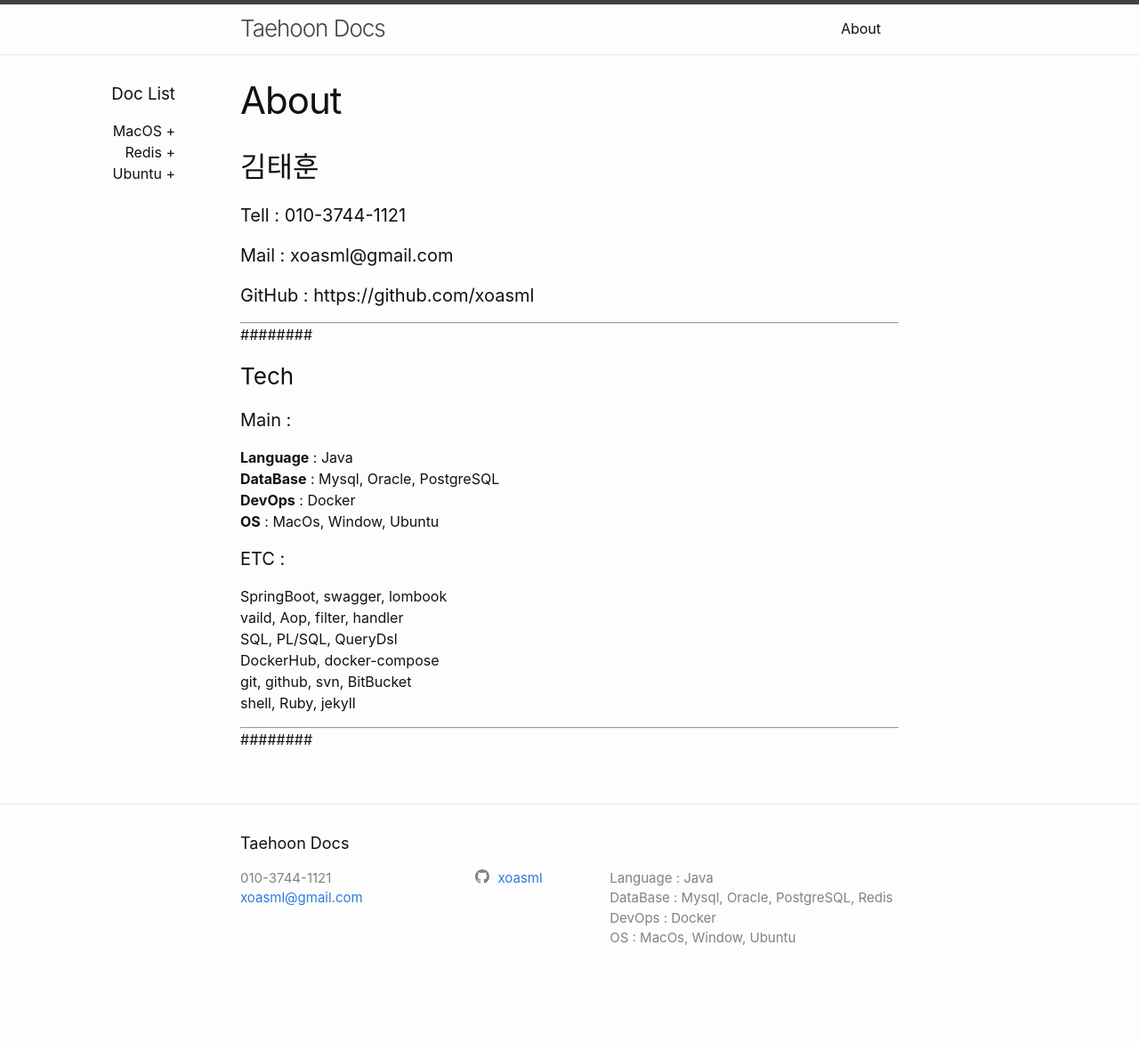
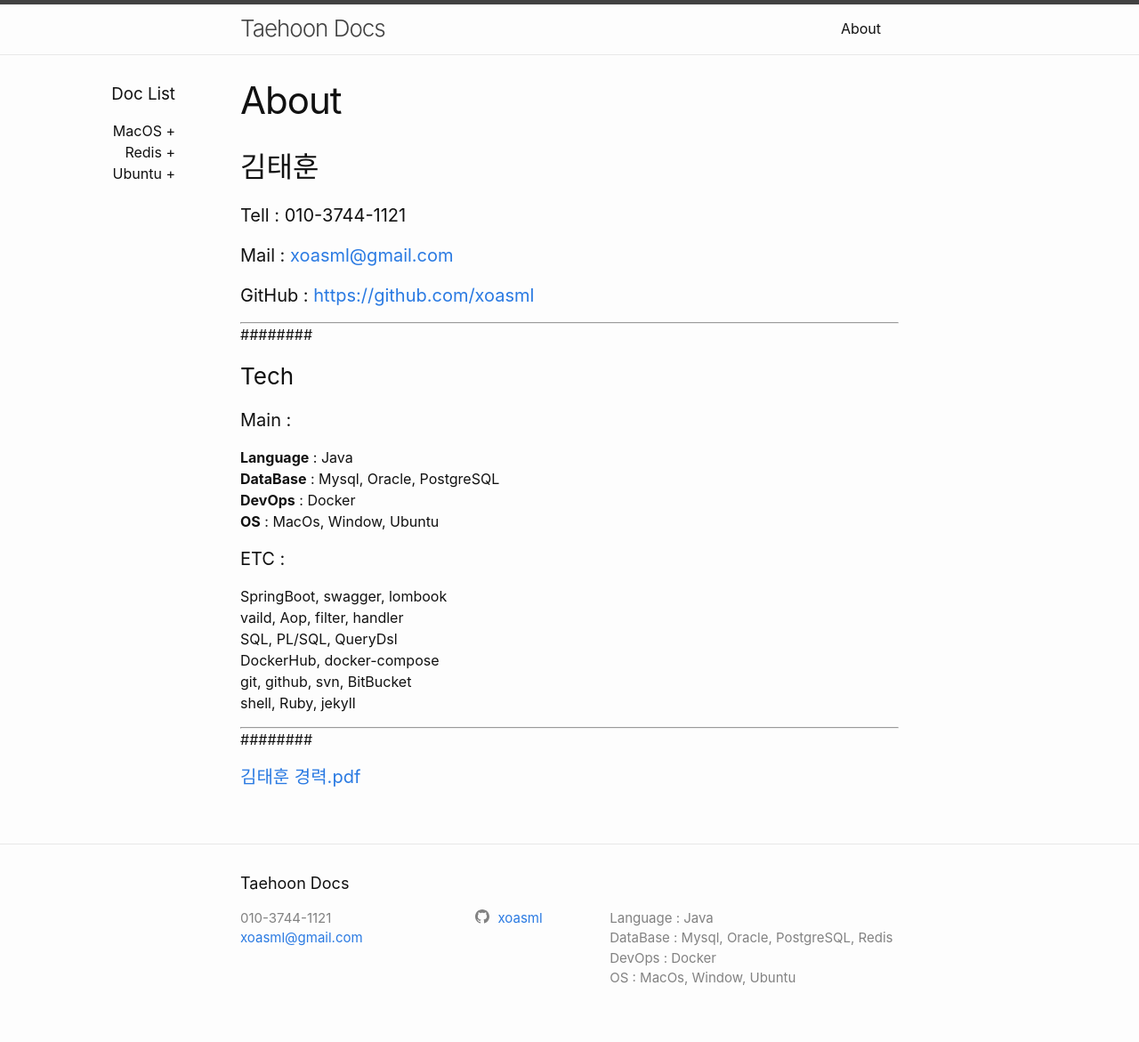
Before and after one commit to xoasml/jekyll-blog, a Jekyll site: the page built from about.md, in a window 1280 px wide. Shown: the whole page at 89% size. Built offline with Jekyll 4.4.1, drawn with Linux system fonts in a browser that asks for light colours; before the commit the page ends 1126 px from its top, so only the background shows below that; some of the changed lines change nothing that is shown.

Commit message:
add: giturl text > link, pdf file download

```diff
--- a/about.md
+++ b/about.md
@@ -4,8 +4,9 @@ title: About
 ---
 ## 김태훈
 #### Tell : 010-3744-1121
-#### Mail : xoasml@gmail.com
-#### GitHub : https://github.com/xoasml
+#### Mail : <a href="xoasml@gmail.com" target="_blank">xoasml@gmail.com</a>
+#### GitHub : <a href="https://github.com/xoasml" target="_blank">https://github.com/xoasml</a>
+
 
 ---
 ########
@@ -26,3 +27,5 @@ shell, Ruby, jekyll
 
 ---
 ########
+
+#### <a href="/assets/files/about/김태훈.pdf" target="_blank">김태훈 경력.pdf</a>
```
Also changed, not shown: 2 other files.
